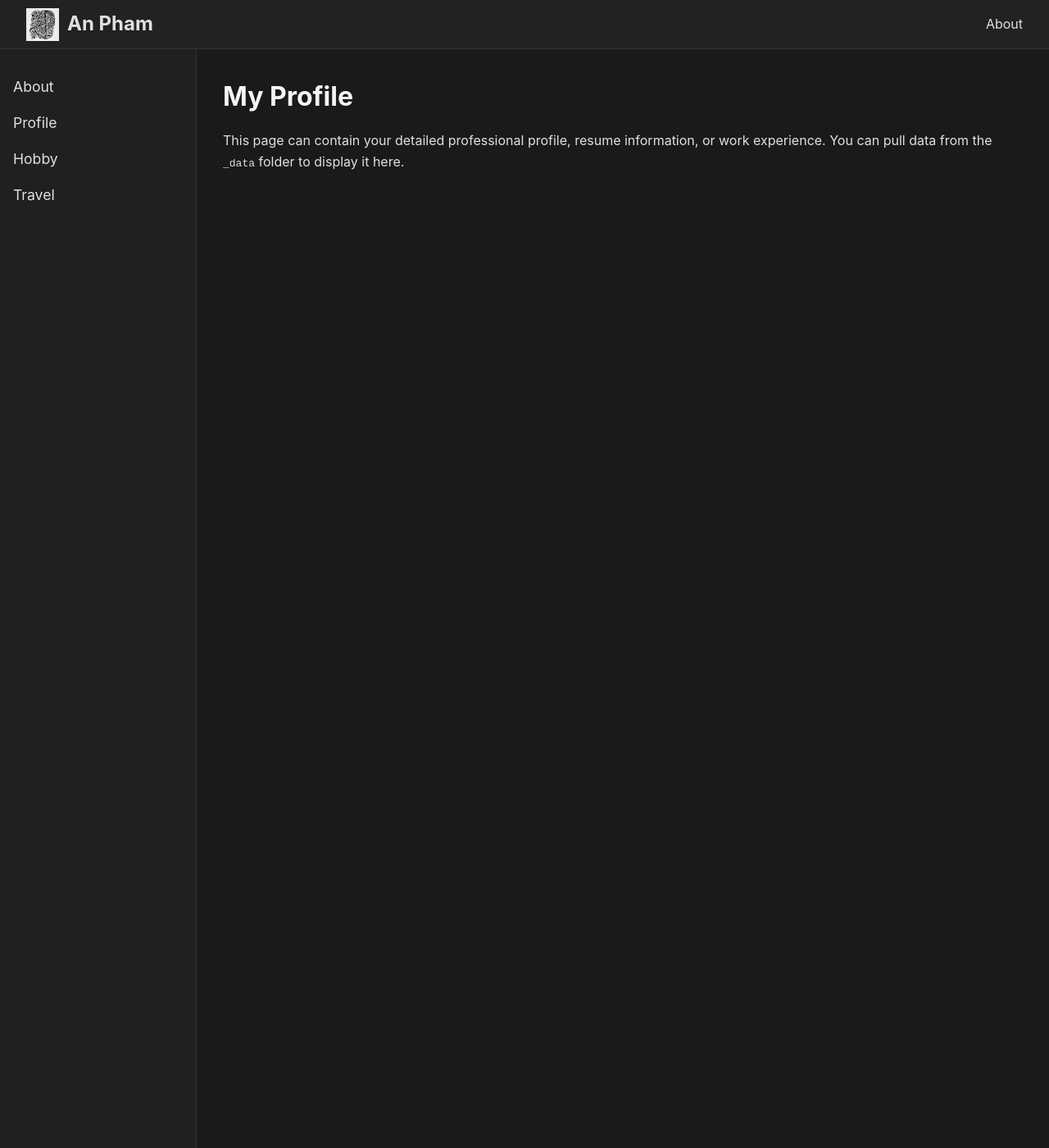
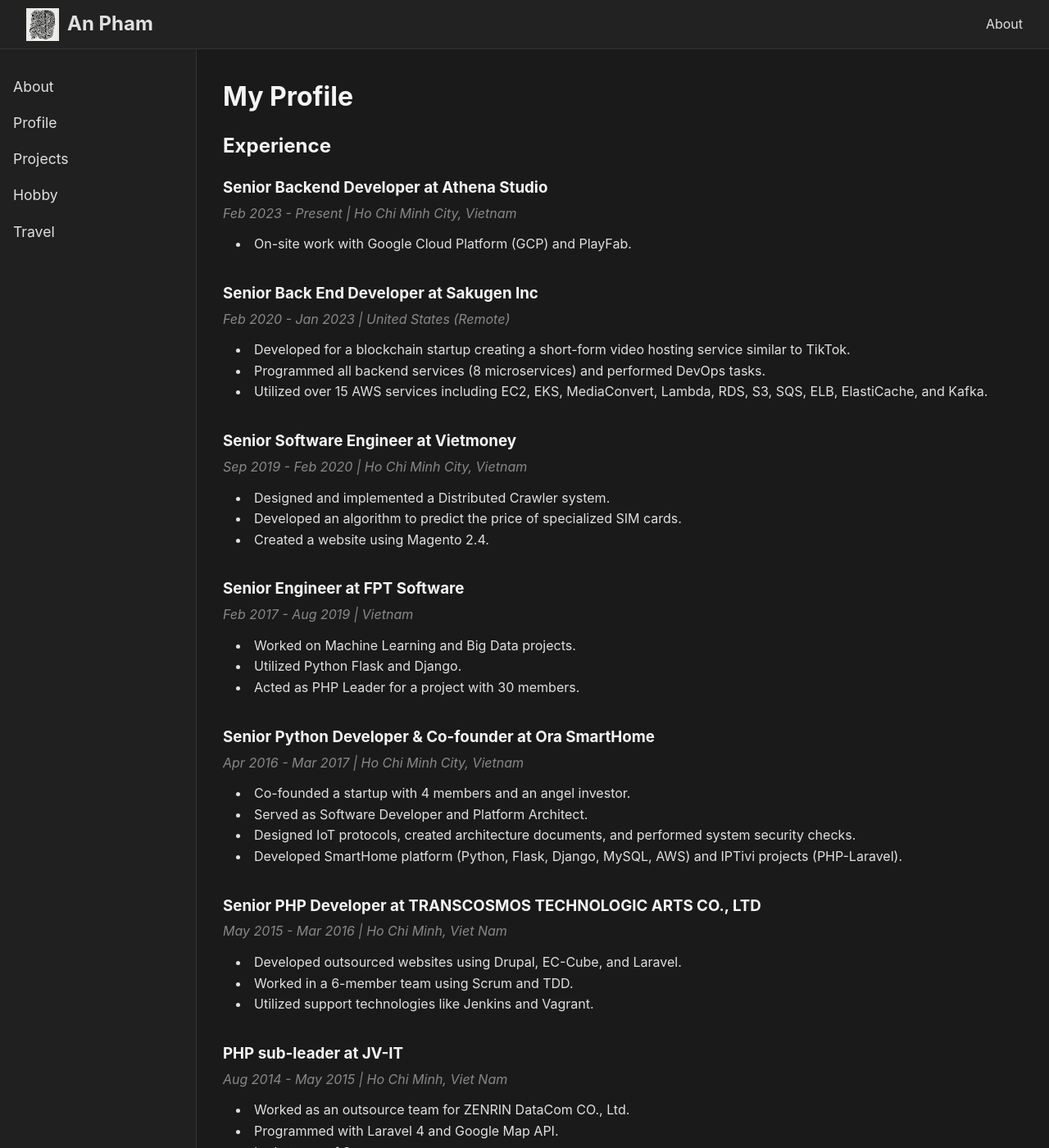
Before and after one commit to nolandpham/nolandpham.github.io, a Jekyll site: the page built from profile.md, in a window 1280 px wide and 1400 px high. Shown: the whole window at 82% size. Built offline with Jekyll 4.4.1, drawn with Linux system fonts in a browser that asks for light colours; some of the changed text lies outside the part shown.

Commit message:
feat: Populate profile with experience, education, and projects

```diff
--- /dev/null
+++ b/_data/education.yml
@@ -0,0 +1,4 @@
+- school: "Can Tho University"
+  degree: "" # Degree information was not available
+  dates: "2006 - 2011"
+  description: "" # Description was not available
--- /dev/null
+++ b/_data/experience.yml
@@ -0,0 +1,75 @@
+- company: "Athena Studio"
+  title: "Senior Backend Developer"
+  dates: "Feb 2023 - Present"
+  location: "Ho Chi Minh City, Vietnam"
+  description: |
+    - On-site work with Google Cloud Platform (GCP) and PlayFab.
+
+- company: "Sakugen Inc"
+  title: "Senior Back End Developer"
+  dates: "Feb 2020 - Jan 2023"
+  location: "United States (Remote)"
+  description: |
+    - Developed for a blockchain startup creating a short-form video hosting service similar to TikTok.
+    - Programmed all backend services (8 microservices) and performed DevOps tasks.
+    - Utilized over 15 AWS services including EC2, EKS, MediaConvert, Lambda, RDS, S3, SQS, ELB, ElastiCache, and Kafka.
+
+- company: "Vietmoney"
+  title: "Senior Software Engineer"
+  dates: "Sep 2019 - Feb 2020"
+  location: "Ho Chi Minh City, Vietnam"
+  description: |
+    - Designed and implemented a Distributed Crawler system.
+    - Developed an algorithm to predict the price of specialized SIM cards.
+    - Created a website using Magento 2.4.
+
+- company: "FPT Software"
+  title: "Senior Engineer"
+  dates: "Feb 2017 - Aug 2019"
+  location: "Vietnam"
+  description: |
+    - Worked on Machine Learning and Big Data projects.
+    - Utilized Python Flask and Django.
+    - Acted as PHP Leader for a project with 30 members.
+
+- company: "Ora SmartHome"
+  title: "Senior Python Developer & Co-founder"
+  dates: "Apr 2016 - Mar 2017"
+  location: "Ho Chi Minh City, Vietnam"
+  description: |
+    - Co-founded a startup with 4 members and an angel investor.
+    - Served as Software Developer and Platform Architect.
+    - Designed IoT protocols, created architecture documents, and performed system security checks.
+    - Developed SmartHome platform (Python, Flask, Django, MySQL, AWS) and IPTivi projects (PHP-Laravel).
+
+- company: "TRANSCOSMOS TECHNOLOGIC ARTS CO., LTD"
+  title: "Senior PHP Developer"
+  dates: "May 2015 - Mar 2016"
+  location: "Ho Chi Minh, Viet Nam"
+  description: |
+    - Developed outsourced websites using Drupal, EC-Cube, and Laravel.
+    - Worked in a 6-member team using Scrum and TDD.
+    - Utilized support technologies like Jenkins and Vagrant.
+
+- company: "JV-IT"
+  title: "PHP sub-leader"
+  dates: "Aug 2014 - May 2015"
+  location: "Ho Chi Minh, Viet Nam"
+  description: |
+    - Worked as an outsource team for ZENRIN DataCom CO., Ltd.
+    - Programmed with Laravel 4 and Google Map API.
+    - Led a team of 3 persons.
+
+- company: "Mulodo Viet Nam"
+  title: "Web Developer"
+  dates: "Feb 2013 - Aug 2014"
+  location: "Ho Chi Minh, Viet Nam"
+  description: |
+    - Web developer.
+
+- company: "Quynh Minh Ldt."
+  title: "Wordpress Developer"
+  dates: "Feb 2012 - Jul 2013"
+  location: "Ho Chi Minh, Viet Nam"
+  description: |
+    - Wrote Wordpress themes and plugins.
--- /dev/null
+++ b/_data/projects.yml
@@ -0,0 +1,7 @@
+- name: "CHU THI MEDIA"
+  date: "Jan 2010"
+  description: "Build series site for Chu Thi Media Company on VTV9, VTV3, HTV7 and HTV9 Channel. Analysis, Development and management System, Search engine optimization website in Google, Bing, Yahoo engines and improve web performance. Improve web content prepare to online marketing strategy."
+
+- name: "TICKET SERVICES"
+  date: "Jul 2015 - Sep 2015"
+  description: "Build a mobile website for managing ticket using ECHub package. The system is embedded to android app and IOS app."
--- a/_includes/sidebar.html
+++ b/_includes/sidebar.html
@@ -3,6 +3,7 @@
         <ul>
             <li><a href="/about.html">About</a></li>
             <li><a href="/profile.html">Profile</a></li>
+            <li><a href="/projects.html">Projects</a></li>
             <li><a href="/hobby.html">Hobby</a></li>
             <li><a href="/travel.html">Travel</a></li>
         </ul>
--- a/assets/css/main.css
+++ b/assets/css/main.css
@@ -50,17 +50,16 @@
     font-size: 1.5rem;
     font-weight: bold;
     color: var(--text-color);
-    display: flex; /* Use flexbox for alignment */
-    align-items: center; /* Vertically align items */
-    gap: 10px; /* Space between image and text */
+    display: flex;
+    align-items: center;
+    gap: 10px;
 }
 
 /* Logo Text */
 .site-header .logo a span {
-    font-size: 1.5rem; /* Match the previous text size */
+    font-size: 1.5rem;
     color: var(--text-color);
 }
-
 
 .site-header .site-nav a {
     font-size: 1rem;
@@ -117,3 +116,125 @@
     width: auto;
     vertical-align: middle;
 }
+
+/* Project List Styling */
+.project-item {
+    border-bottom: 1px solid #333;
+    padding-bottom: 1.5rem;
+    margin-bottom: 1.5rem;
+}
+
+.project-item:last-child {
+    border-bottom: none;
+    margin-bottom: 0;
+}
+
+.project-date {
+
+    color: #888;
+
+    margin-bottom: 0.5rem;
+
+}
+
+
+
+/* Education List Styling */
+
+.education-item {
+
+    margin-bottom: 1.5rem;
+
+}
+
+
+
+.education-dates {
+
+
+
+    color: #888;
+
+
+
+    margin-bottom: 0.5rem;
+
+
+
+}
+
+
+
+
+
+
+
+/* Experience List Styling */
+
+
+
+.experience-item {
+
+
+
+    margin-bottom: 2rem;
+
+
+
+}
+
+
+
+
+
+
+
+.experience-item h3 {
+
+
+
+    margin-bottom: 0.25rem;
+
+
+
+}
+
+
+
+
+
+
+
+.experience-dates {
+
+
+
+    color: #888;
+
+
+
+    margin-bottom: 0.75rem;
+
+
+
+}
+
+
+
+
+
+
+
+.experience-item ul {
+
+
+
+    list-style-position: inside;
+
+
+
+    padding-left: 1rem;
+
+
+
+}
--- a/profile.md
+++ b/profile.md
@@ -6,5 +6,30 @@
 
 # My Profile
 
-This page can contain your detailed professional profile, resume information, or work experience.
-You can pull data from the `_data` folder to display it here.
+## Experience
+
+<div class="experience-list">
+{% for job in site.data.experience %}
+  <div class="experience-item">
+    <h3>{{ job.title }} at <strong>{{ job.company }}</strong></h3>
+    <p class="experience-dates"><em>{{ job.dates }} | {{ job.location }}</em></p>
+    <div>{{ job.description | markdownify }}</div>
+  </div>
+{% endfor %}
+</div>
+
+<hr>
+
+## Education
+
+<div class="education-list">
+{% for edu in site.data.education %}
+  <div class="education-item">
+    <h3>{{ edu.school }}</h3>
+    <p class="education-dates"><em>{{ edu.dates }}</em></p>
+    {% if edu.degree %}
+    <p><strong>Degree:</strong> {{ edu.degree }}</p>
+    {% endif %}
+  </div>
+{% endfor %}
+</div>
```
Also changed, not shown: projects.md (added, +19 -0 lines).
